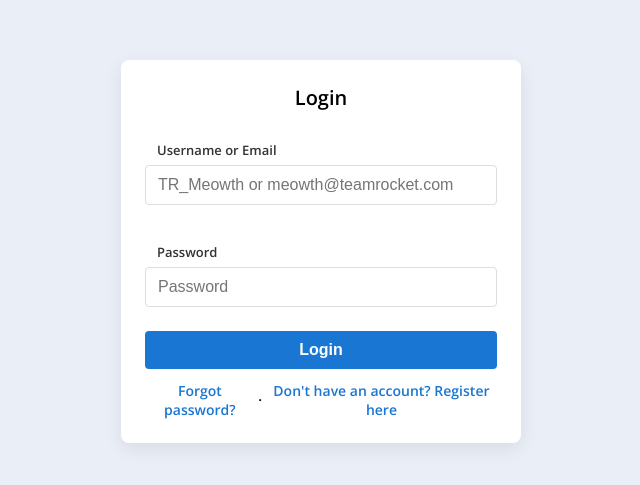
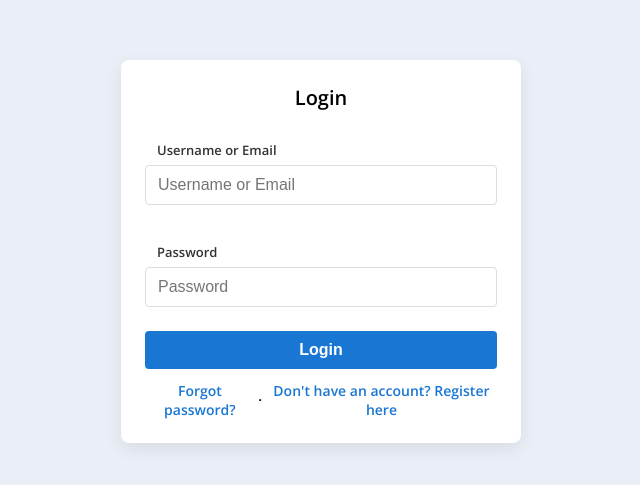
Before and after one commit to kazaction/Group_3_Here_I_Am, a React (Create React App) app in the folder here_i_am/: page / in a window 1280 px wide. Shown: the part 169-654 px from the top of the page, without its empty margins (319-959 px from the left). Built offline with nearby package versions, Linux system fonts and the light colour scheme.

Commit message:
update login.jsx file

```diff
--- a/here_i_am/src/components/login.jsx
+++ b/here_i_am/src/components/login.jsx
@@ -63,7 +63,7 @@ function Login() {
             type="text"
             value={credential}
             onChange={(e) => setCredential(e.target.value)}
-            placeholder="TR_Meowth or meowth@teamrocket.com"
+            placeholder="Username or Email"
           />
         </div>
 
```
